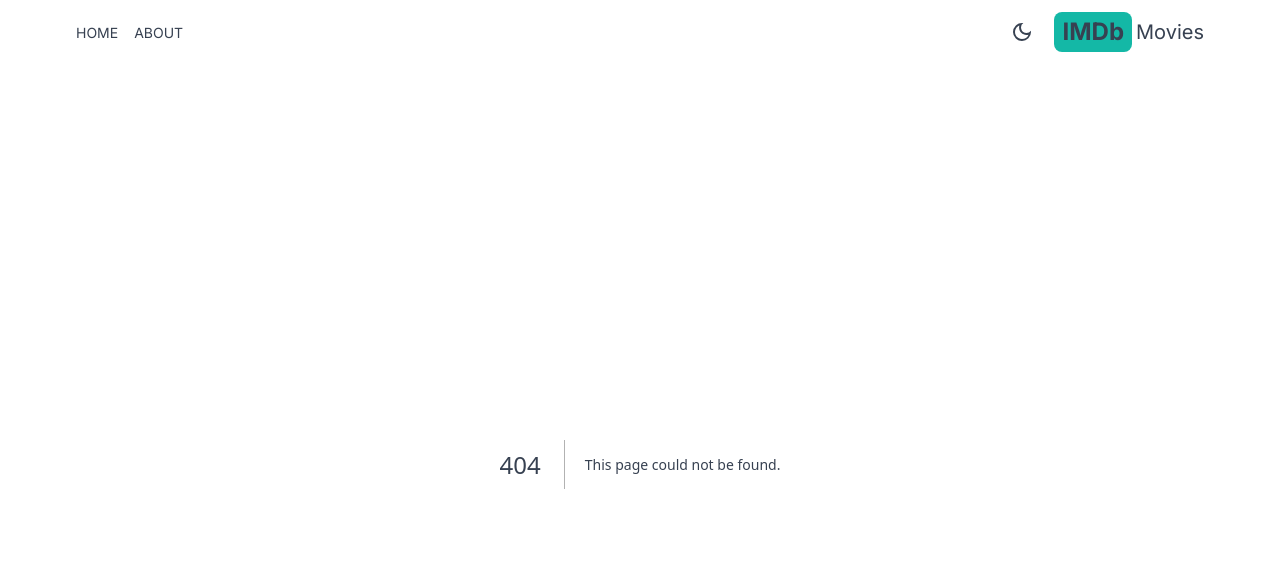
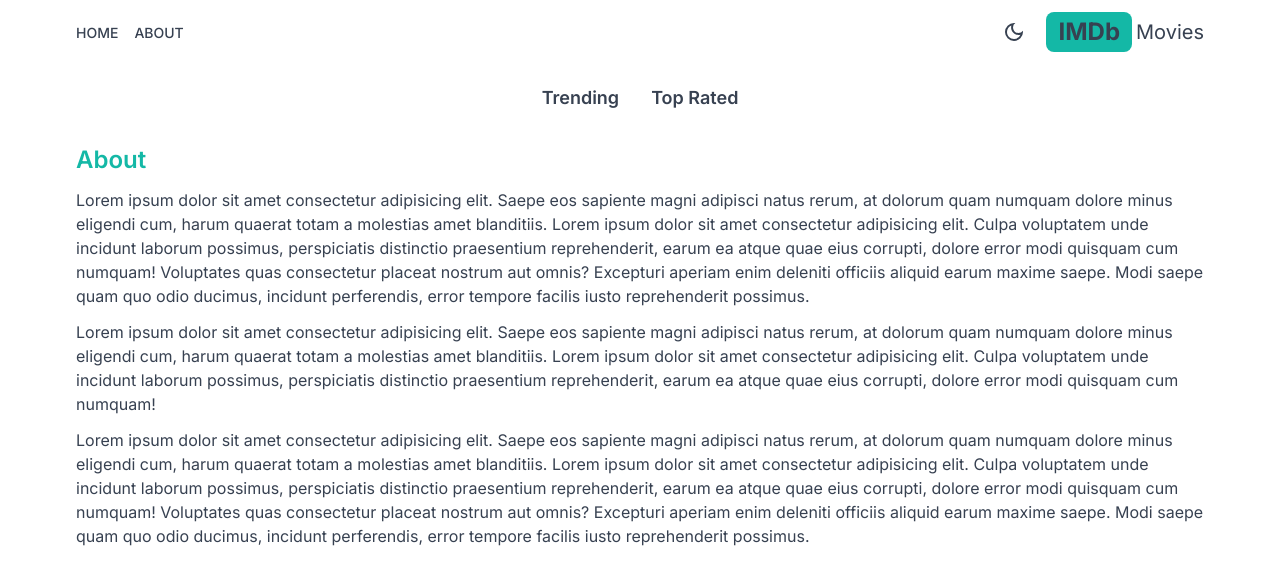
Before and after one commit to FacundoZto/movie-app, a Next.js app: page /about in a window 1280 px wide. Before the commit this address had no page. Shown: the top 584 px of the page. Built offline with nearby package versions, Linux system fonts and the light colour scheme.

Commit message:
Adding NavBar

```diff
--- a/src/app/Providers.tsx
+++ b/src/app/Providers.tsx
@@ -4,7 +4,8 @@ import { ThemeProvider } from "next-themes"
 const Providers = ({children}: {children: React.ReactNode}) => {
   return (
     <ThemeProvider defaultTheme="system" attribute="class" enableSystem>
-      <div className="text-gray-700 dark:text-gray-200 dark:bg-gray-950 min-h-screen select-none transition-colors duration-500">
+      <div
+      className="text-gray-700 dark:text-gray-200 dark:bg-gray-700 min-h-screen select-none transition-colors duration-500">
         {children}
       </div>
     </ThemeProvider>
--- /dev/null
+++ b/src/app/about/page.tsx
@@ -0,0 +1,27 @@
+import React from 'react'
+
+const About = () => {
+  return (
+    <div className='flex flex-col max-w-6xl mx-auto p-3 gap-3'>
+      <h2 className='text-2xl font-semibold text-teal-500'>About</h2>
+      <p>
+        Lorem ipsum dolor sit amet consectetur adipisicing elit. Saepe eos sapiente magni adipisci natus rerum, at dolorum quam numquam dolore minus eligendi cum, harum quaerat totam a molestias amet blanditiis.
+        Lorem ipsum dolor sit amet consectetur adipisicing elit. Culpa voluptatem unde incidunt laborum possimus, perspiciatis distinctio praesentium reprehenderit, earum ea atque quae eius corrupti, dolore error modi quisquam cum numquam!
+        Voluptates quas consectetur placeat nostrum aut omnis? Excepturi aperiam enim deleniti officiis aliquid earum maxime saepe. Modi saepe quam quo odio ducimus, incidunt perferendis, error tempore facilis iusto reprehenderit possimus.
+      </p>
+
+      <p>
+        Lorem ipsum dolor sit amet consectetur adipisicing elit. Saepe eos sapiente magni adipisci natus rerum, at dolorum quam numquam dolore minus eligendi cum, harum quaerat totam a molestias amet blanditiis.
+        Lorem ipsum dolor sit amet consectetur adipisicing elit. Culpa voluptatem unde incidunt laborum possimus, perspiciatis distinctio praesentium reprehenderit, earum ea atque quae eius corrupti, dolore error modi quisquam cum numquam!
+      </p>
+
+      <p>
+        Lorem ipsum dolor sit amet consectetur adipisicing elit. Saepe eos sapiente magni adipisci natus rerum, at dolorum quam numquam dolore minus eligendi cum, harum quaerat totam a molestias amet blanditiis.
+        Lorem ipsum dolor sit amet consectetur adipisicing elit. Culpa voluptatem unde incidunt laborum possimus, perspiciatis distinctio praesentium reprehenderit, earum ea atque quae eius corrupti, dolore error modi quisquam cum numquam!
+        Voluptates quas consectetur placeat nostrum aut omnis? Excepturi aperiam enim deleniti officiis aliquid earum maxime saepe. Modi saepe quam quo odio ducimus, incidunt perferendis, error tempore facilis iusto reprehenderit possimus.
+      </p>
+    </div>
+  )
+}
+
+export default About
--- a/src/app/layout.tsx
+++ b/src/app/layout.tsx
@@ -3,6 +3,7 @@ import { Inter } from "next/font/google";
 import "./globals.css";
 import Header from "@/components/Header";
 import Providers from "./Providers";
+import NavBar from "@/components/NavBar";
 
 const inter = Inter({ subsets: ["latin"] });
 
@@ -21,6 +22,7 @@ export default function RootLayout({
       <body className={inter.className}>
         <Providers>
           <Header />
+          <NavBar />
           {children}
         </Providers>
       </body>
--- a/src/components/Header.tsx
+++ b/src/components/Header.tsx
@@ -13,7 +13,7 @@ const Header = () => {
       <div className="flex gap-5 items-center">
         <DarkMode />
         <Link href={"/"} className="flex gap-1 items-center">
-          <span className="text-2xl font-bold bg-teal-500 py-1 px-2 rounded-lg">IMDb</span>
+          <span className="text-2xl font-bold bg-teal-500 py-1 px-3 rounded-lg">IMDb</span>
           <span className="text-xl hidden sm:inline" >Movies</span>
         </Link>
       </div>
--- a/src/components/MenuItem.tsx
+++ b/src/components/MenuItem.tsx
@@ -4,7 +4,7 @@ const MenuItem = ({title, address, Icon}: {title: string, address: string, Icon:
   return (
     <Link href={address} className="hover:text-teal-500">
       <Icon className="text-2xl sm:hidden" />
-      <p className="uppercase hidden sm:inline text-sm" >{title}</p>
+      <p className="uppercase font-medium hidden sm:inline text-sm" >{title}</p>
     </Link>
   )
 }
--- /dev/null
+++ b/src/components/NavBar.tsx
@@ -0,0 +1,13 @@
+import React from 'react'
+import NavBarItem from './NavBarItems'
+
+const NavBar = () => {
+  return (
+    <div className='flex gap-8 p-5 lg:text-lg justify-center dark:bg-gray-600 font-semibold'>
+      <NavBarItem title="Trending" param="fetchTrending"/>
+      <NavBarItem title="Top Rated" param="fetchTopRated"/>
+    </div>
+  )
+}
+
+export default NavBar
--- /dev/null
+++ b/src/components/NavBarItems.tsx
@@ -0,0 +1,20 @@
+'use client'
+
+import Link from "next/link"
+import { useSearchParams } from "next/navigation"
+
+const NavBarItem = ({title, param}: {title: string, param: string}) => {
+  const searchParams = useSearchParams();
+  const genre = searchParams.get("genre");
+  return (
+    <div>
+      <Link
+      href={`/?genre=${param}`}
+      className={`hover:text-teal-500 ${genre === param ? "underline underline-offset-8 decoration-4 decoration-teal-500 rounded-lg transition-colors duration-200" : ""}`}>
+        {title}
+      </Link>
+    </div>
+  )
+}
+
+export default NavBarItem
```
